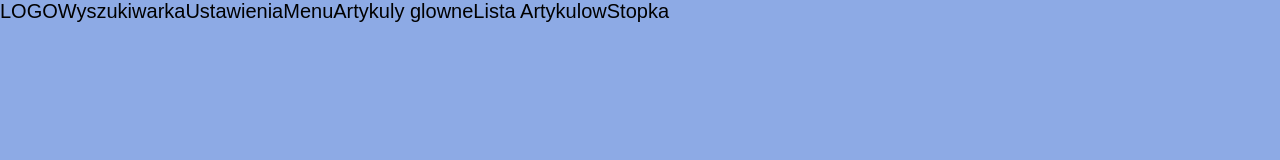
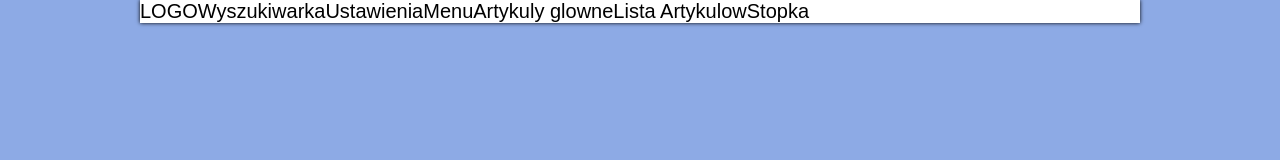
Before and after one commit to xxxmarxxx/flexbox-, a plain HTML site: page index.html in a window 1280 px wide. Drawn offline with Linux system fonts and the light colour scheme.

Commit message:
cleaning css

```diff
--- a/sass/main.scss
+++ b/sass/main.scss
@@ -14,10 +14,18 @@ html{
   font-size: 10px;
   background-color: $main-color;
   font-family: $default-font;
+
 }
 
-
 .wrapper{
+  // container
   display: flex;
+  flex-wrap: wrap;
+  // pozycja
+  max-width: 1000px;
+  margin: 0 auto;
+  // wyglad
   font-size: 2rem;
+  background-color: #fff;
+  box-shadow: 0 0 4px 0 #000;
 }
```
Also changed, not shown: css/main.css, 1 other file.
